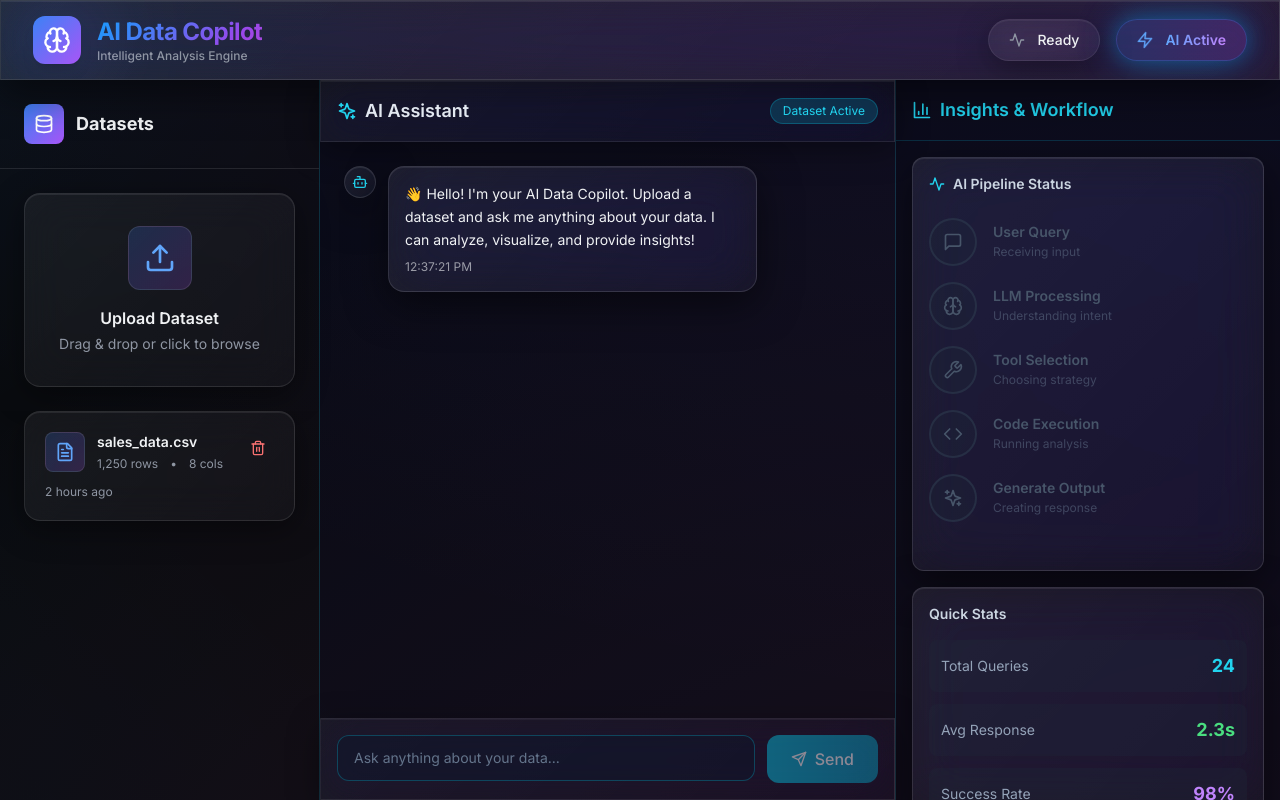
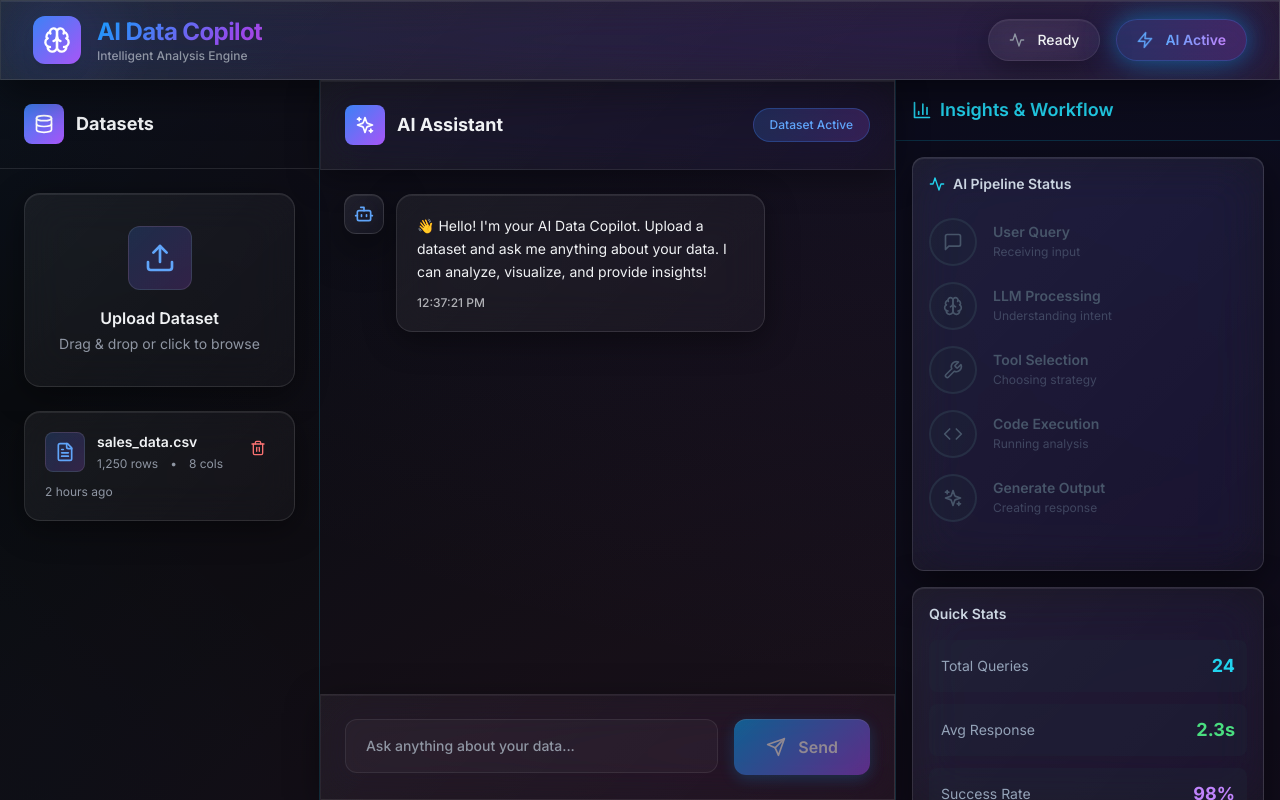
Before and after one commit to Prajwal0422/AI-Copilot-for-Data-Analysis, a Next.js app in the folder frontend/: page / in a window 1280 px wide. Both pictures are taken after a click on the button 258 px from the left and 448 px from the top of the page. Built offline with nearby package versions, Linux system fonts and the light colour scheme.

Commit message:
style: redesign ChatPanel with premium message bubbles and enhanced input

```diff
--- a/frontend/components/ChatPanel.tsx
+++ b/frontend/components/ChatPanel.tsx
@@ -92,16 +92,18 @@ export default function ChatPanel({
   };
 
   return (
-    <div className="h-full flex flex-col bg-slate-950/30">
+    <div className="h-full flex flex-col bg-black/10">
       {/* Chat Header */}
-      <div className="p-4 border-b border-cyan-500/20 glass">
-        <div className="flex items-center gap-2">
-          <Sparkles className="w-5 h-5 text-cyan-400" />
-          <h2 className="text-lg font-semibold text-slate-200">
+      <div className="p-6 border-b border-white/10 glass">
+        <div className="flex items-center gap-3">
+          <div className="w-10 h-10 rounded-lg bg-gradient-to-br from-blue-500 to-purple-500 flex items-center justify-center">
+            <Sparkles className="w-5 h-5 text-white" />
+          </div>
+          <h2 className="text-lg font-bold text-foreground">
             AI Assistant
           </h2>
           {selectedDataset && (
-            <span className="ml-auto text-xs px-3 py-1 rounded-full bg-cyan-500/20 text-cyan-400 border border-cyan-500/30">
+            <span className="ml-auto text-xs px-4 py-2 rounded-full bg-gradient-to-r from-blue-500/20 to-purple-500/20 text-blue-400 border border-blue-500/30 font-medium">
               Dataset Active
             </span>
           )}
@@ -123,16 +125,16 @@ export default function ChatPanel({
               }`}
             >
               {message.role === "assistant" && (
-                <div className="w-8 h-8 rounded-full glass-strong flex items-center justify-center border border-cyan-500/30 flex-shrink-0">
-                  <Bot className="w-4 h-4 text-cyan-400" />
+                <div className="w-10 h-10 rounded-xl glass-strong flex items-center justify-center border border-white/10 flex-shrink-0">
+                  <Bot className="w-5 h-5 text-blue-400" />
                 </div>
               )}
 
               <div
-                className={`max-w-[70%] rounded-2xl p-4 relative ${
+                className={`max-w-[70%] rounded-2xl p-5 relative ${
                   message.role === "user"
-                    ? "bg-gradient-to-br from-cyan-500 to-cyan-600 text-white"
-                    : "glass-strong border border-cyan-500/20"
+                    ? "bg-gradient-to-br from-blue-500 to-purple-500 text-white shadow-lg"
+                    : "card-premium"
                 }`}
               >
                 <p className="text-sm leading-relaxed">
@@ -142,7 +144,7 @@ export default function ChatPanel({
                     message.content
                   )}
                 </p>
-                <span className="text-xs opacity-60 mt-2 block">
+                <span className="text-xs opacity-70 mt-3 block font-medium">
                   {message.timestamp.toLocaleTimeString()}
                 </span>
 
@@ -153,8 +155,8 @@ export default function ChatPanel({
               </div>
 
               {message.role === "user" && (
-                <div className="w-8 h-8 rounded-full bg-gradient-to-br from-purple-500 to-pink-500 flex items-center justify-center flex-shrink-0">
-                  <User className="w-4 h-4 text-white" />
+                <div className="w-10 h-10 rounded-xl bg-gradient-to-br from-pink-500 to-purple-500 flex items-center justify-center flex-shrink-0 shadow-lg">
+                  <User className="w-5 h-5 text-white" />
                 </div>
               )}
             </motion.div>
@@ -168,25 +170,25 @@ export default function ChatPanel({
             animate={{ opacity: 1, y: 0 }}
             className="flex gap-3"
           >
-            <div className="w-8 h-8 rounded-full glass-strong flex items-center justify-center border border-cyan-500/30">
-              <Bot className="w-4 h-4 text-cyan-400" />
+            <div className="w-10 h-10 rounded-xl glass-strong flex items-center justify-center border border-white/10">
+              <Bot className="w-5 h-5 text-blue-400" />
             </div>
-            <div className="glass-strong border border-cyan-500/20 rounded-2xl p-4">
-              <div className="flex gap-1">
+            <div className="card-premium rounded-2xl p-5">
+              <div className="flex gap-2">
                 <motion.div
-                  animate={{ scale: [1, 1.2, 1] }}
-                  transition={{ duration: 0.6, repeat: Infinity }}
-                  className="w-2 h-2 bg-cyan-400 rounded-full"
+                  animate={{ scale: [1, 1.3, 1], opacity: [0.5, 1, 0.5] }}
+                  transition={{ duration: 0.8, repeat: Infinity }}
+                  className="w-2.5 h-2.5 bg-blue-400 rounded-full"
                 />
                 <motion.div
-                  animate={{ scale: [1, 1.2, 1] }}
-                  transition={{ duration: 0.6, repeat: Infinity, delay: 0.2 }}
-                  className="w-2 h-2 bg-cyan-400 rounded-full"
+                  animate={{ scale: [1, 1.3, 1], opacity: [0.5, 1, 0.5] }}
+                  transition={{ duration: 0.8, repeat: Infinity, delay: 0.2 }}
+                  className="w-2.5 h-2.5 bg-purple-400 rounded-full"
                 />
                 <motion.div
-                  animate={{ scale: [1, 1.2, 1] }}
-                  transition={{ duration: 0.6, repeat: Infinity, delay: 0.4 }}
-                  className="w-2 h-2 bg-cyan-400 rounded-full"
+                  animate={{ scale: [1, 1.3, 1], opacity: [0.5, 1, 0.5] }}
+                  transition={{ duration: 0.8, repeat: Infinity, delay: 0.4 }}
+                  className="w-2.5 h-2.5 bg-pink-400 rounded-full"
                 />
               </div>
             </div>
@@ -197,8 +199,8 @@ export default function ChatPanel({
       </div>
 
       {/* Input Area */}
-      <div className="p-4 border-t border-cyan-500/20 glass relative">
-        <div className="flex gap-3">
+      <div className="p-6 border-t border-white/10 glass relative">
+        <div className="flex gap-4">
           <div className="flex-1 relative">
             <input
               type="text"
@@ -211,15 +213,15 @@ export default function ChatPanel({
                   : "Upload a dataset to start..."
               }
               disabled={!selectedDataset}
-              className="w-full bg-slate-900/50 border border-cyan-500/30 rounded-xl px-4 py-3 text-sm text-slate-200 placeholder-slate-500 focus:outline-none focus:border-cyan-400 focus:ring-2 focus:ring-cyan-400/20 disabled:opacity-50 disabled:cursor-not-allowed transition-all"
+              className="w-full input-premium px-5 py-4 text-sm text-foreground placeholder-muted-foreground disabled:opacity-50 disabled:cursor-not-allowed font-medium"
             />
             {/* Animated border on focus */}
             <motion.div
               className="absolute inset-0 rounded-xl pointer-events-none"
               animate={{
                 boxShadow: input
-                  ? "0 0 20px rgba(6, 182, 212, 0.3)"
-                  : "0 0 0px rgba(6, 182, 212, 0)",
+                  ? "0 0 0 2px hsl(var(--primary) / 0.3)"
+                  : "0 0 0 0px hsl(var(--primary) / 0)",
               }}
             />
           </div>
@@ -228,11 +230,11 @@ export default function ChatPanel({
             whileTap={{ scale: 0.95 }}
             onClick={handleSend}
             disabled={!input.trim() || !selectedDataset}
-            className="relative px-6 py-3 bg-gradient-to-r from-cyan-500 to-cyan-600 rounded-xl text-white font-medium flex items-center gap-2 hover:from-cyan-600 hover:to-cyan-700 disabled:opacity-50 disabled:cursor-not-allowed transition-all glow-cyan overflow-hidden"
+            className="relative px-8 py-4 btn-primary rounded-xl text-white font-semibold flex items-center gap-3 disabled:opacity-50 disabled:cursor-not-allowed transition-all overflow-hidden"
           >
             {/* Shimmer effect */}
             <motion.div
-              className="absolute inset-0 bg-gradient-to-r from-transparent via-white/20 to-transparent"
+              className="absolute inset-0 shimmer"
               animate={{
                 x: ["-100%", "200%"],
               }}
@@ -242,7 +244,7 @@ export default function ChatPanel({
                 repeatDelay: 1,
               }}
             />
-            <Send className="w-4 h-4 relative z-10" />
+            <Send className="w-5 h-5 relative z-10" />
             <span className="relative z-10">Send</span>
           </motion.button>
         </div>
```
